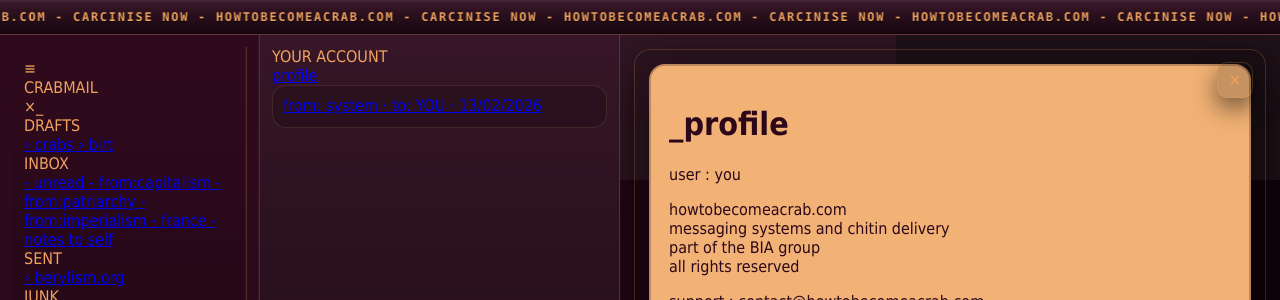
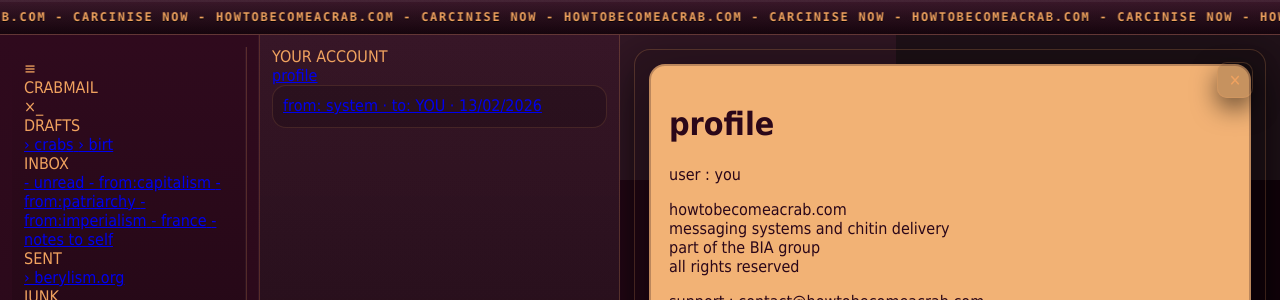
Before and after one commit to blhls/howtobecomeacrab, a Jekyll site: the page built from mail/account/index.md, in a window 1280 px wide. Shown: the top 300 px of the page. Built offline with Jekyll 4.4.1, drawn with Linux system fonts in a browser that asks for light colours.

```diff
--- a/mail/account/index.md
+++ b/mail/account/index.md
@@ -1,14 +1,14 @@
 ---
 layout: mail
 permalink: /mail/account/
-title: _profile
+title: profile
 section: all
 mailbox: account
 list_title: YOUR ACCOUNT
 close_to: /mail/blank/
 ---
 
-# _profile
+# profile
 
 user : you
 
```
